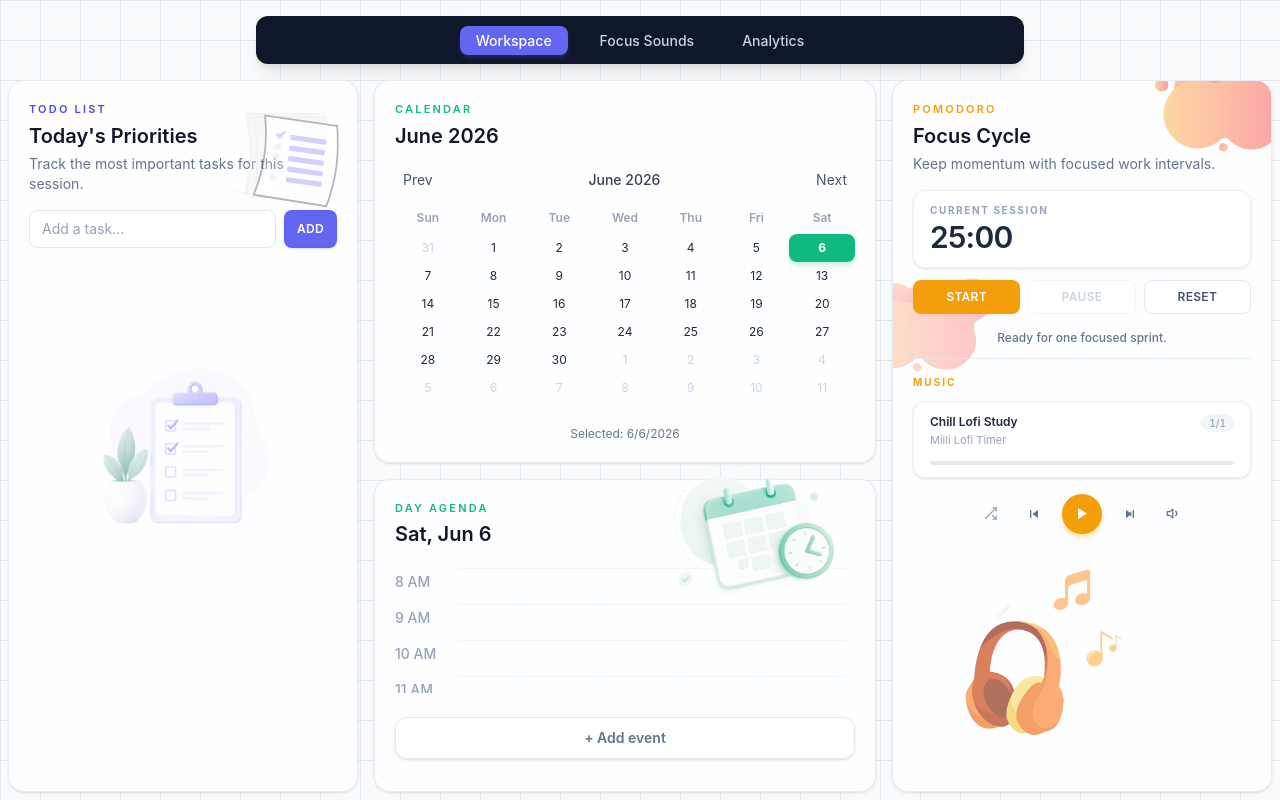
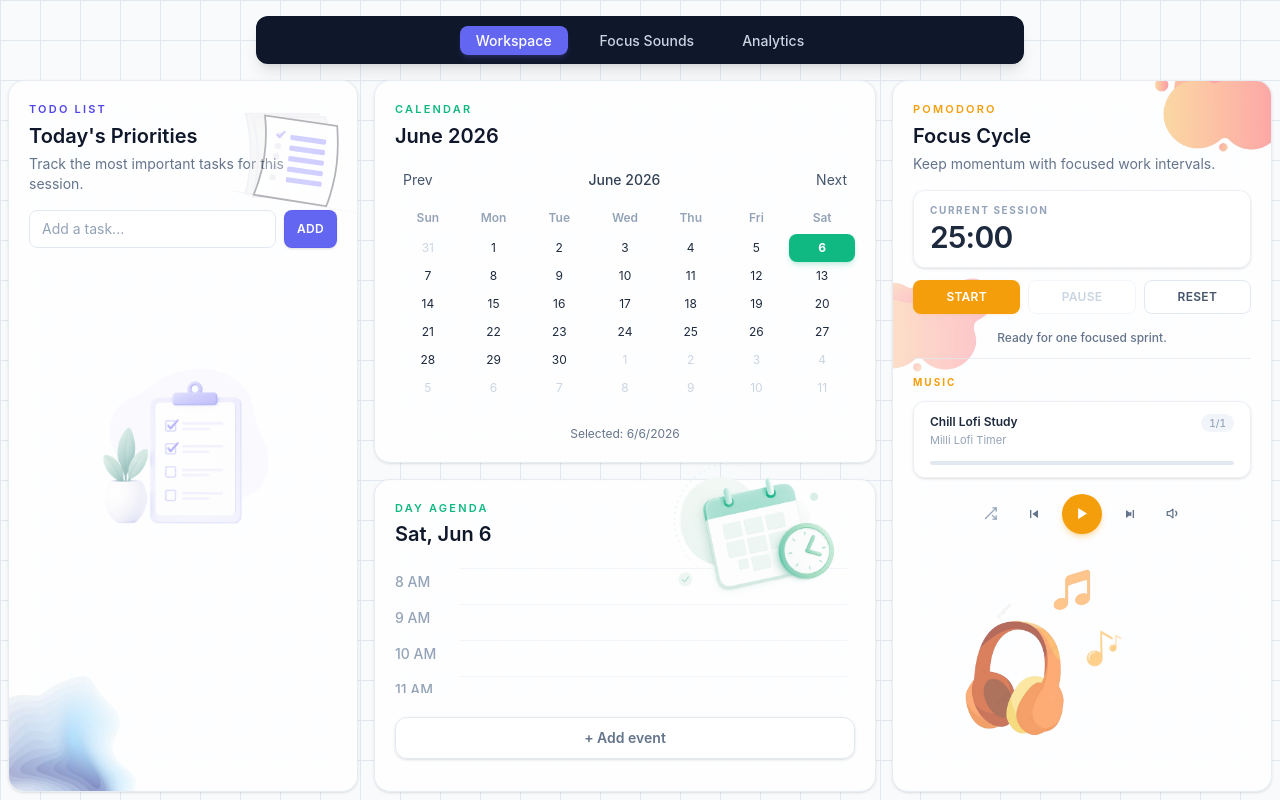
Before and after one commit to Mich1ko/FreshRoutine-v1, a React (Vite) app in the folder FreshRoutinev1/: page / in a window 1280 px wide. Built offline with nearby package versions, Linux system fonts and the light colour scheme.

Commit message:
added changes to watermark graphics in TodoPanel

```diff
--- a/FreshRoutinev1/src/components/TodoPanel.jsx
+++ b/FreshRoutinev1/src/components/TodoPanel.jsx
@@ -2,6 +2,7 @@ import { useState, useEffect } from 'react'
 import Card from './Card'
 import todoSvg from '../assets/morningroutine.svg'
 import todoSvg2 from '../assets/task.png'
+import fadeAbstract from '../assets/abstractfadeblue.png'
 
 
 /**
@@ -119,6 +120,12 @@ function TodoPanel() {
         className="absolute w-48 h-48 right-20 bottom-60 opacity-[0.6]"
       />
 
+      <img
+        src={fadeAbstract}
+        alt=""
+        className="absolute -bottom-20 -left-15 w-48 h-48 opacity-[0.6]"
+      />
+
 
 
       <ul className="space-y-2">
```
